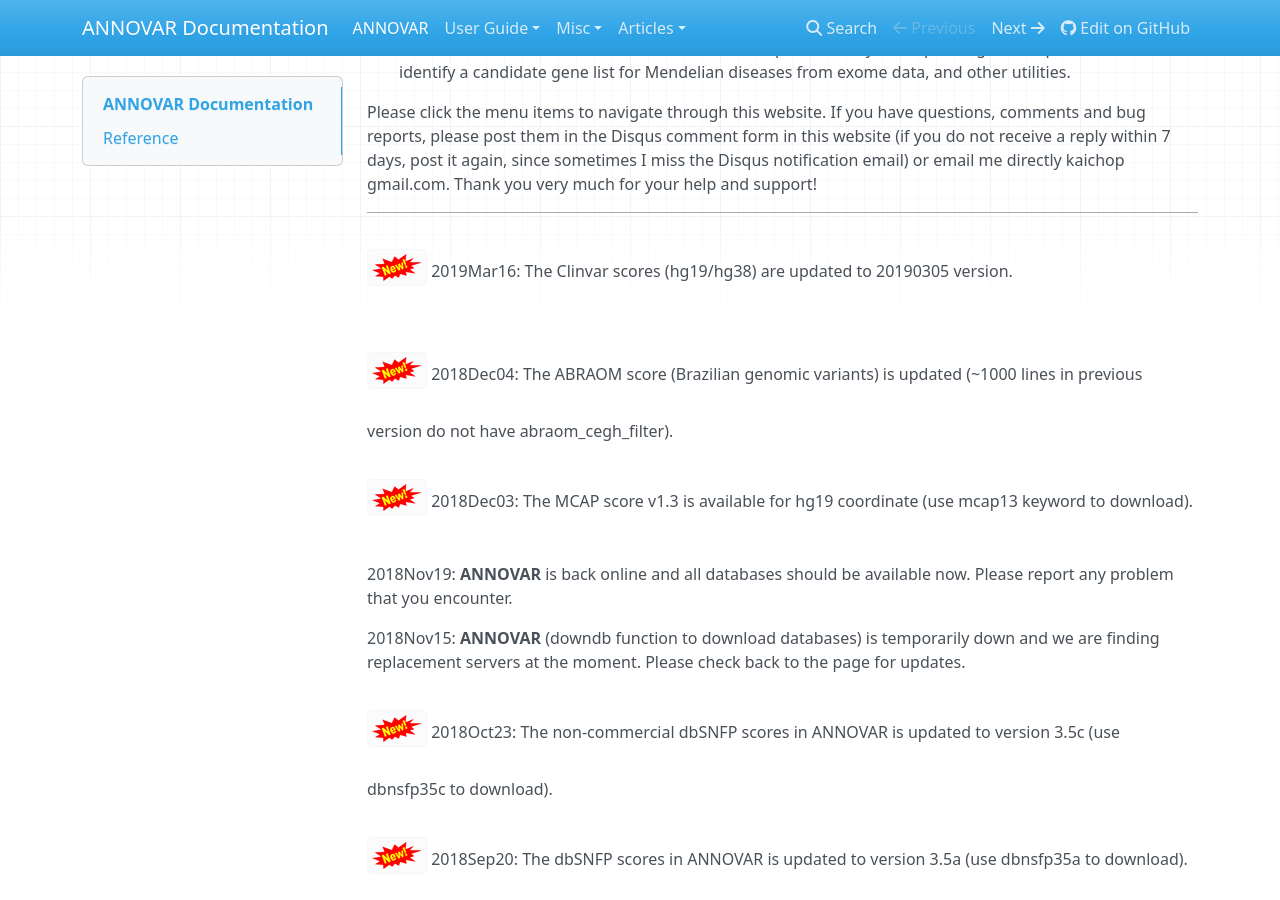
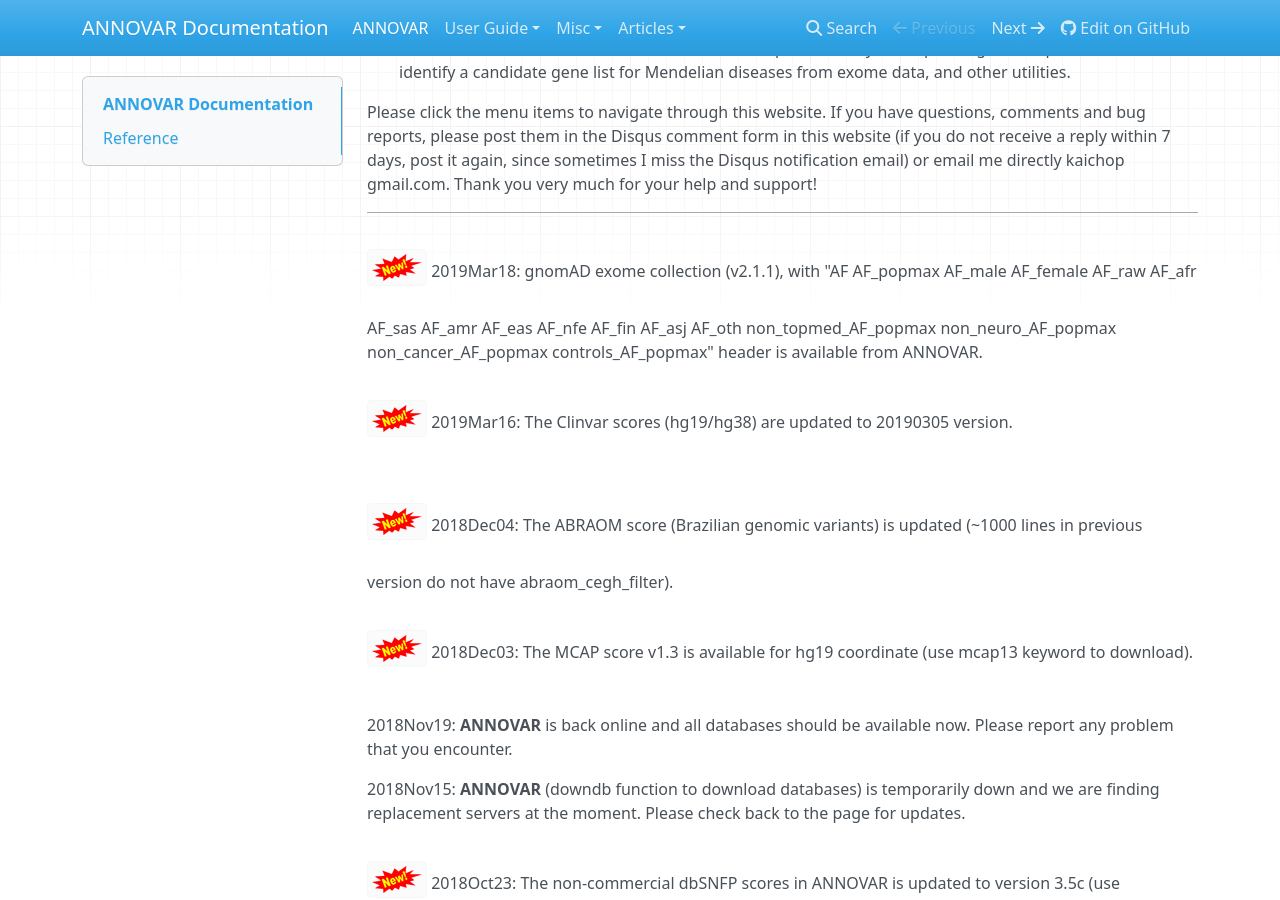
Before and after one commit to WGLab/doc-ANNOVAR, an MkDocs documentation site: the page built from docs/index.md, in a window 1280 px wide and 900 px high, scrolled down 498 px. Built offline with MkDocs 1.6.1, drawn with Linux system fonts in a browser that asks for light colours; nearby versions of some CDN libraries; old or Windows-style settings are respelled for this version of MkDocs.

Commit message:
Update index.md

```diff
--- a/docs/index.md
+++ b/docs/index.md
@@ -10,6 +10,8 @@ ANNOVAR is an efficient software tool to utilize update-to-date information to f
 Please click the menu items to navigate through this website. If you have questions, comments and bug reports, please post them in the Disqus comment form in this website (if you do not receive a reply within 7 days, post it again, since sometimes I miss the Disqus notification email) or email me directly kaichop gmail.com. Thank you very much for your help and support!
 
 ---
+
+![new](img/new.png) 2019Mar18: gnomAD exome collection (v2.1.1), with "AF AF_popmax AF_male AF_female AF_raw AF_afr AF_sas AF_amr AF_eas AF_nfe AF_fin AF_asj AF_oth non_topmed_AF_popmax non_neuro_AF_popmax non_cancer_AF_popmax controls_AF_popmax" header is available from ANNOVAR.
 
 ![new](img/new.png) 2019Mar16: The Clinvar scores (hg19/hg38) are updated to 20190305 version.
 
```
